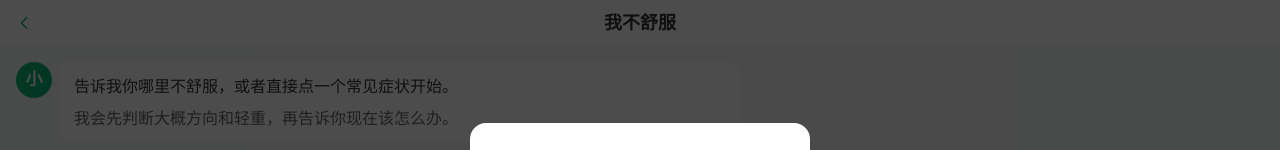
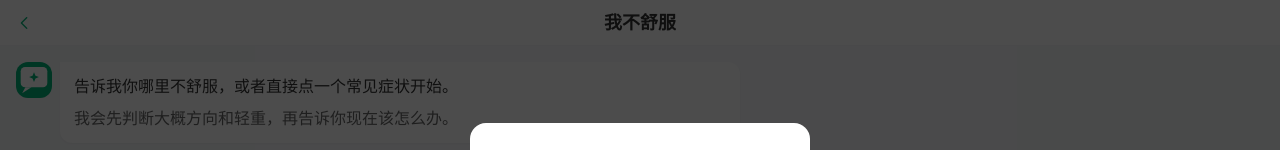
Before and after one commit to hbqchjy/guashake, a Vue app in the folder v1/: page /v1/triage in a window 1280 px wide. Shown: the top 150 px of the page. Built offline with nearby package versions, Linux system fonts and the light colour scheme.

Commit message:
style(v1): use xiaoke brand icon

```diff
--- a/v1/src/views/HomePage.vue
+++ b/v1/src/views/HomePage.vue
@@ -3,7 +3,10 @@
     <!-- 顶部 -->
     <header class="home-header">
       <div class="header-left">
-        <h1 class="app-title">小科</h1>
+        <div class="brand-row">
+          <img class="brand-logo" :src="brandIcon" alt="小科" />
+          <h1 class="app-title">小科</h1>
+        </div>
         <p class="app-subtitle">看病前判断方向，看病中少走弯路，看病后看懂结果。</p>
       </div>
       <div class="header-right" @click="goLogin">
@@ -98,6 +101,7 @@ const router = useRouter()
 const recentRecords = ref([])
 const loadingRecords = ref(false)
 const nickname = ref(localStorage.getItem('nickname') || '')
+const brandIcon = `${import.meta.env.BASE_URL}xiaoke-icon.svg`
 
 onMounted(async () => {
   const userId = localStorage.getItem('userId')
@@ -148,10 +152,33 @@ function goResult(record) {
   font-weight: 700;
   color: var(--color-primary);
 }
+.brand-row {
+  display: flex;
+  align-items: center;
+  gap: 10px;
+}
+.brand-logo {
+  width: 34px;
+  height: 34px;
+  border-radius: 10px;
+  display: block;
+  flex-shrink: 0;
+}
 .app-subtitle {
+  position: relative;
   font-size: var(--font-size-sm);
   color: var(--color-text-hint);
-  margin-top: 2px;
+  margin-top: 6px;
+  line-height: 1.6;
+  padding-left: 12px;
+}
+.app-subtitle::before {
+  content: '·';
+  position: absolute;
+  left: 0;
+  top: 0;
+  color: var(--color-primary);
+  font-weight: 700;
 }
 .header-right {
   display: flex;
@@ -181,7 +208,7 @@ function goResult(record) {
 }
 .stage-card {
   display: flex;
-  align-items: flex-start;
+  align-items: center;
   background: var(--color-white);
   border-radius: var(--radius-md);
   padding: var(--spacing-md) var(--spacing-md);
@@ -208,7 +235,6 @@ function goResult(record) {
   flex-shrink: 0;
   color: #fff;
   margin-right: 14px;
-  margin-top: 2px;
 }
 .stage-icon-pre { background: linear-gradient(135deg, #ffb84d, #ff8f1f); }
 .stage-icon-during { background: linear-gradient(135deg, #19a0ff, #1677ff); }
@@ -216,7 +242,6 @@ function goResult(record) {
 .stage-info {
   flex: 1;
   min-width: 0;
-  padding-top: 1px;
 }
 .stage-info h3 {
   font-size: var(--font-size-lg);
@@ -244,7 +269,6 @@ function goResult(record) {
   color: var(--color-text-hint);
   flex-shrink: 0;
   margin-left: 12px;
-  margin-top: 12px;
 }
 
 /* 最近记录 */
--- a/v1/src/views/TriagePage.vue
+++ b/v1/src/views/TriagePage.vue
@@ -11,7 +11,9 @@
       <div class="quick-symptoms" v-if="stage === 'init'">
         <div class="chat-bubble bot">
           <div class="bubble-content">
-            <div class="bot-avatar bot-avatar-brand"><span>小</span></div>
+            <div class="bot-avatar bot-avatar-brand">
+              <img :src="brandIcon" alt="小科" />
+            </div>
             <div class="bot-text intro-text">
               <p>告诉我你哪里不舒服，或者直接点一个常见症状开始。</p>
               <p>我会先判断大概方向和轻重，再告诉你现在该怎么办。</p>
@@ -69,7 +71,9 @@
         :class="msg.role"
       >
         <div class="bubble-content" v-if="msg.role === 'bot'">
-          <div class="bot-avatar bot-avatar-brand"><span>小</span></div>
+          <div class="bot-avatar bot-avatar-brand">
+            <img :src="brandIcon" alt="小科" />
+          </div>
           <div class="bot-text">
             <p v-html="msg.text"></p>
             <div class="options" v-if="msg.options && msg.isLatest && !loading">
@@ -89,7 +93,9 @@
 
       <div class="chat-bubble bot" v-if="loading">
         <div class="bubble-content">
-          <div class="bot-avatar bot-avatar-brand"><span>小</span></div>
+          <div class="bot-avatar bot-avatar-brand">
+            <img :src="brandIcon" alt="小科" />
+          </div>
           <div class="bot-text">
             <div class="typing-dots"><span></span><span></span><span></span></div>
           </div>
@@ -196,6 +202,7 @@ const chatArea = ref(null)
 const reportInput = ref(null)
 const cameraInput = ref(null)
 const imageInput = ref(null)
+const brandIcon = `${import.meta.env.BASE_URL}xiaoke-icon.svg`
 
 const sessionId = ref('')
 const messages = ref([])
@@ -823,10 +830,13 @@ onBeforeUnmount(() => {
 }
 
 .bot-avatar-brand {
-  background: linear-gradient(135deg, #13bf7c, #00b578);
-  color: white;
-  font-size: 17px;
-  font-weight: 700;
+  background: transparent;
+}
+.bot-avatar-brand img {
+  width: 36px;
+  height: 36px;
+  border-radius: 12px;
+  display: block;
 }
 
 .bot-text {
```
Also changed, not shown: v1/public/xiaoke-icon.svg (added).
